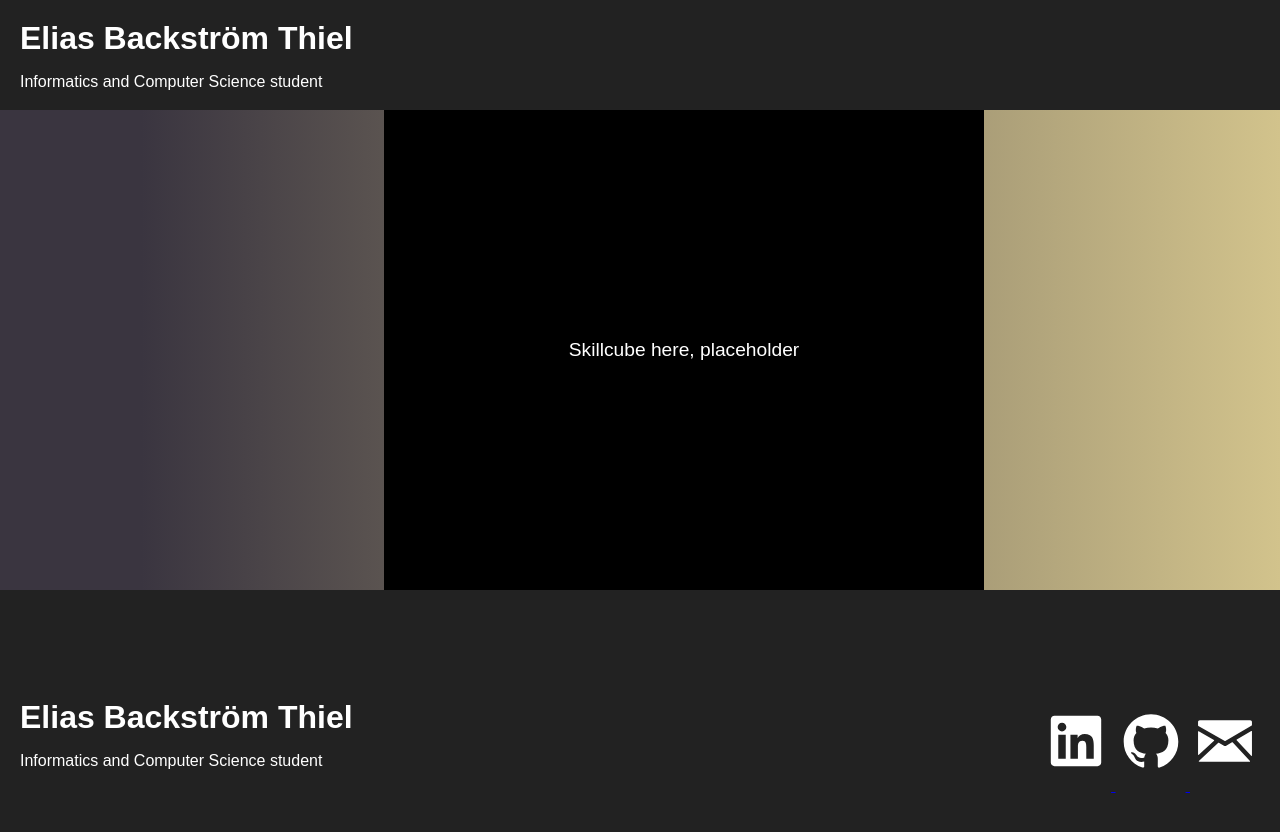
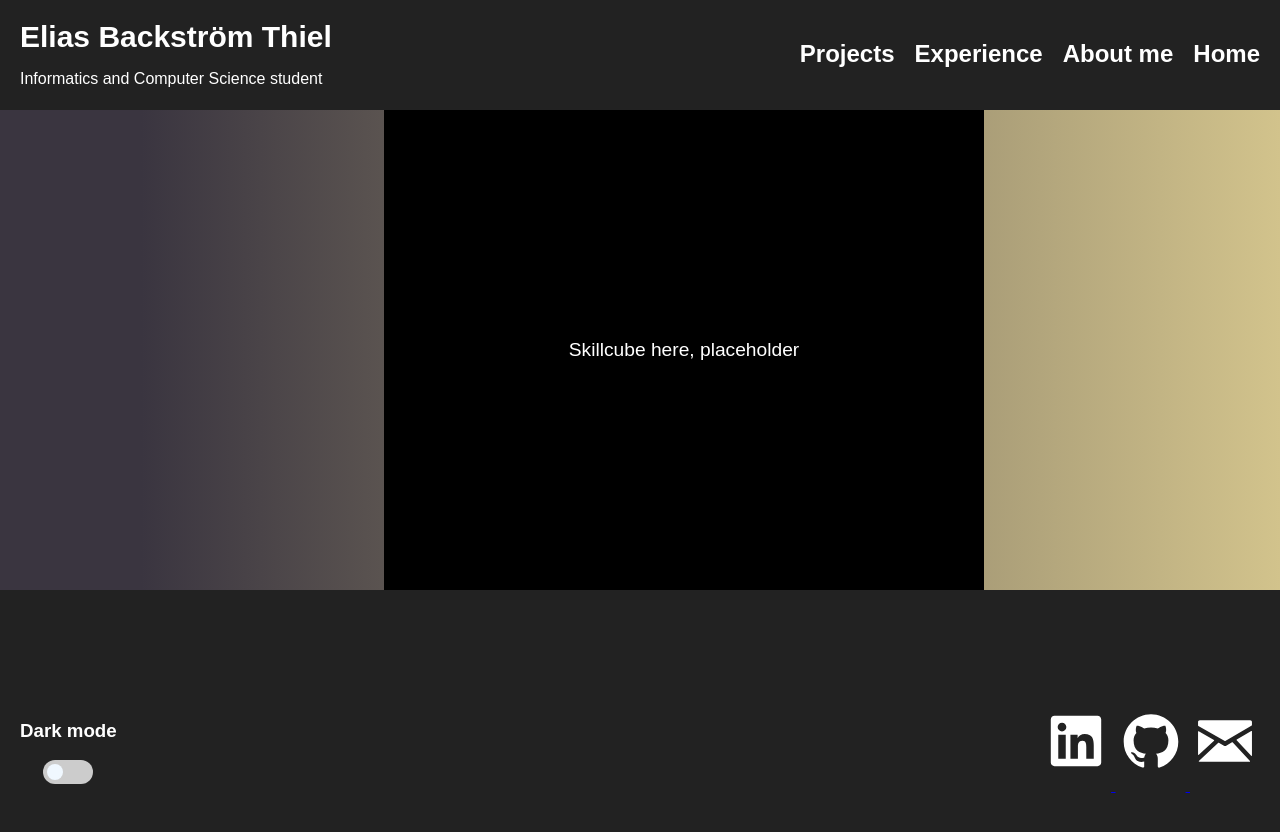
Before and after one commit to LackingCells/lackingcells.github.io, a plain HTML site: page index.html in a window 1280 px wide. Shown: the top 832 px of the page. Drawn offline with Linux system fonts and the light colour scheme.

Commit message:
minor changes

```diff
--- a/index.html
+++ b/index.html
@@ -11,12 +11,21 @@
         font-family: Arial, Helvetica, sans-serif;
     }
 </style>
+<script src="scripts/main.js" async></script>
 </head>
 <body>
 
 <header>
-     <h1>Elias Backström Thiel</h1>
-     <p>Informatics and Computer Science student</p>
+    <div>
+        <h1>Elias Backström Thiel</h1>
+        <p>Informatics and Computer Science student</p>
+    </div>
+    <div class="navigation">
+        <h2>Projects</h2>
+        <h2>Experience</h2>
+        <h2>About me</h2>
+        <h2>Home</h2>
+    </div>
 </header>
 
 <div class="skill_cube">
@@ -28,9 +37,12 @@
 </main>
 
 <footer>
-    <div> <!-- left text -->
-        <h1>Elias Backström Thiel</h1>
-        <p>Informatics and Computer Science student</p>
+    <div class="light_dark">
+        <h3>Dark mode</h3>
+        <label class="switch">
+            <input type="checkbox">
+            <span class="slider round"></span>
+        </label>
     </div>
     <div class="contact_icons"> <!-- contact icons -->
         <a href="https://www.linkedin.com/in/elias-backstr%C3%B6m-thiel-95b9a024b/" target="_blank">
--- /dev/null
+++ b/scripts/main.js
@@ -0,0 +1,18 @@
+document.querySelector(".light_dark label input").addEventListener("change", function () {
+    if (this.checked) { //Light mode
+        //Variables
+        document.documentElement.style.setProperty('--primary', '#f0ece4');
+        document.documentElement.style.setProperty('--secondary', '#222222');
+        document.documentElement.style.setProperty('--text_color', '#000000');
+
+        //Background gradient
+
+    } else { //Dark mode
+        //Variables
+        document.documentElement.style.setProperty('--primary', '#222222');
+        document.documentElement.style.setProperty('--secondary', '#f0ece4');
+        document.documentElement.style.setProperty('--text_color', '#FFFFFF');
+
+        //Background gradient
+    }
+})
--- a/style.css
+++ b/style.css
@@ -1,18 +1,21 @@
 :root {
     --primary: #222222;
-    --secondary: #f0f8ff;
+    --secondary: #f0ece4;
     --text_color: #FFFFFF;
 }
 
 
-body, h1 { /* Margin removal, add more elements as seen fit */
+body,
+h1 {
+    /* Margin removal, add more elements as seen fit */
     margin: 0px;
     margin-top: 0px;
 }
 
-body { /*TODO: Add light/dark-mode*/
+body {
+    /*TODO: Add light/dark-mode*/
     background: --primary;
-    background: linear-gradient(90deg, rgba(18,17,33,1) 0%, rgba(58,53,64,1) 0%, rgba(58,53,64,1) 11%, rgba(210,195,140,1) 100%, rgba(0,212,255,1) 100%);
+    background: linear-gradient(90deg, rgba(18, 17, 33, 1) 0%, rgba(58, 53, 64, 1) 0%, rgba(58, 53, 64, 1) 11%, rgba(210, 195, 140, 1) 100%, rgba(0, 212, 255, 1) 100%);
 }
 
 /*Upper header*/
@@ -23,10 +26,23 @@ header {
     padding: 20px;
     color: var(--text_color);
     height: 70px;
+    display: flex;
+    flex-direction: row;
+    justify-content: space-between;
 }
 
-.header h1 {
+header h1 {
     font-size: 30px;
+}
+
+.navigation {
+    display: flex;
+    flex-direction: row;
+    justify-content: space-between;
+}
+
+.navigation * {
+    margin-left: 20px;
 }
 
 
@@ -80,3 +96,68 @@ footer {
     width: 70px;
     fill: var(--text_color);
 }
+
+.light_dark {
+    display: flex;
+    flex-direction: column;
+    align-items: center;
+}
+
+.switch {
+    position: relative;
+    display: inline-block;
+    width: 50px;
+    height: 24px;
+}
+
+.switch input {
+    opacity: 0;
+    width: 0;
+    height: 0;
+}
+
+.slider {
+    position: absolute;
+    cursor: pointer;
+    top: 0;
+    left: 0;
+    right: 0;
+    bottom: 0;
+    background-color: #ccc;
+    -webkit-transition: .4s;
+    transition: .4s;
+}
+
+.slider:before {
+    position: absolute;
+    content: "";
+    height: 16px;
+    width: 16px;
+    left: 4px;
+    bottom: 4px;
+    background-color: #f0f8ff;
+    -webkit-transition: .4s;
+    transition: .4s;
+}
+
+input:checked+.slider {
+    background-color: #222222;
+}
+
+input:focus+.slider {
+    box-shadow: 0 0 1px #222222;
+}
+
+input:checked+.slider:before {
+    -webkit-transform: translateX(26px);
+    -ms-transform: translateX(26px);
+    transform: translateX(26px);
+}
+
+.slider.round {
+    border-radius: 34px;
+}
+
+.slider.round:before {
+    border-radius: 50%;
+}
```
Lines whose indentation alone changed are shown as unchanged.
